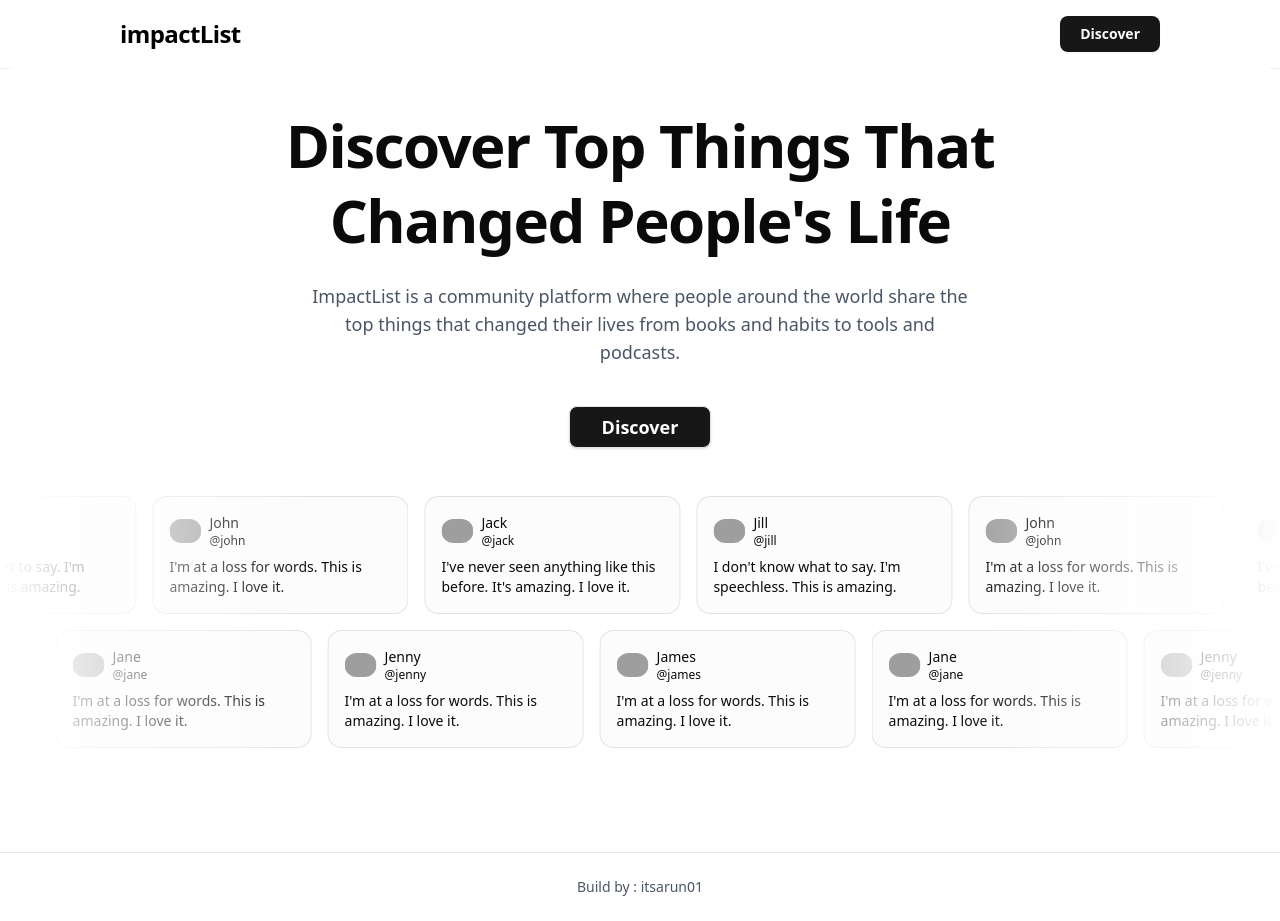
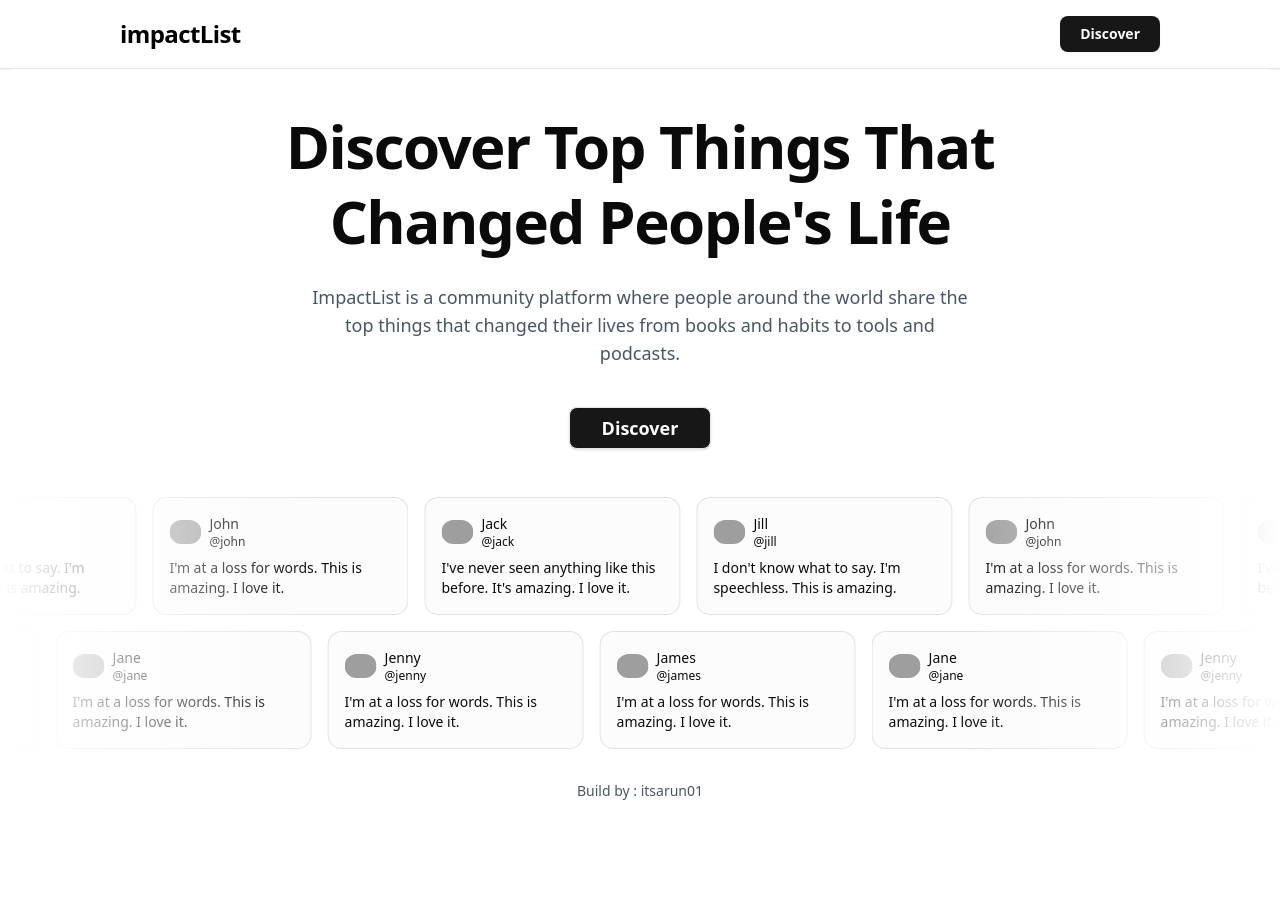
Before and after one commit to hiarun01/impactList, a React (Vite) app in the folder client/: page / in a window 1280 px wide. After the commit the page ends 825 px from the top, so only its background shows below. Built offline with nearby package versions, Linux system fonts and the light colour scheme; grey boxes are pictures that could not be loaded.

Commit message:
some class chnages

```diff
--- a/client/src/Footer.jsx
+++ b/client/src/Footer.jsx
@@ -1,6 +1,6 @@
 const Footer = () => {
   return (
-    <footer className="bg-white border-t border-gray-200 py-6  text-center text-gray-600 text-sm">
+    <footer className="bg-white  py-6  text-center text-gray-600 text-sm">
       <div className="container mx-auto px-4 flex flex-col md:flex-row justify-center items-center gap-2">
         <div className="flex justify-center items-center">
           <a
--- a/client/src/Header.jsx
+++ b/client/src/Header.jsx
@@ -4,7 +4,7 @@ import {Button} from "./components/ui/button";
 
 const Header = () => {
   return (
-    <header className="bg-white text-black py-4 px-5 lg:px-30 flex justify-between items-center shadow-2xs">
+    <header className="bg-white text-black py-4 border-b px-5 lg:px-30 flex justify-between items-center shadow-2xs">
       <NavLink to="/" className="flex items-center gap-2">
         <span className="text-2xl font-extrabold  tracking-tight">
           impactList
--- a/client/src/MarqueeComponent.jsx
+++ b/client/src/MarqueeComponent.jsx
@@ -70,7 +70,7 @@ const ReviewCard = ({img, name, username, body}) => {
 
 export function MarqueeComponent() {
   return (
-    <div className="relative flex w-full flex-col items-center justify-center overflow-hidden lg:mb-24">
+    <div className="relative flex w-full flex-col items-center justify-center overflow-hidden">
       <Marquee pauseOnHover className="[--duration:20s]">
         {firstRow.map((review) => (
           <ReviewCard key={review.username} {...review} />
```
